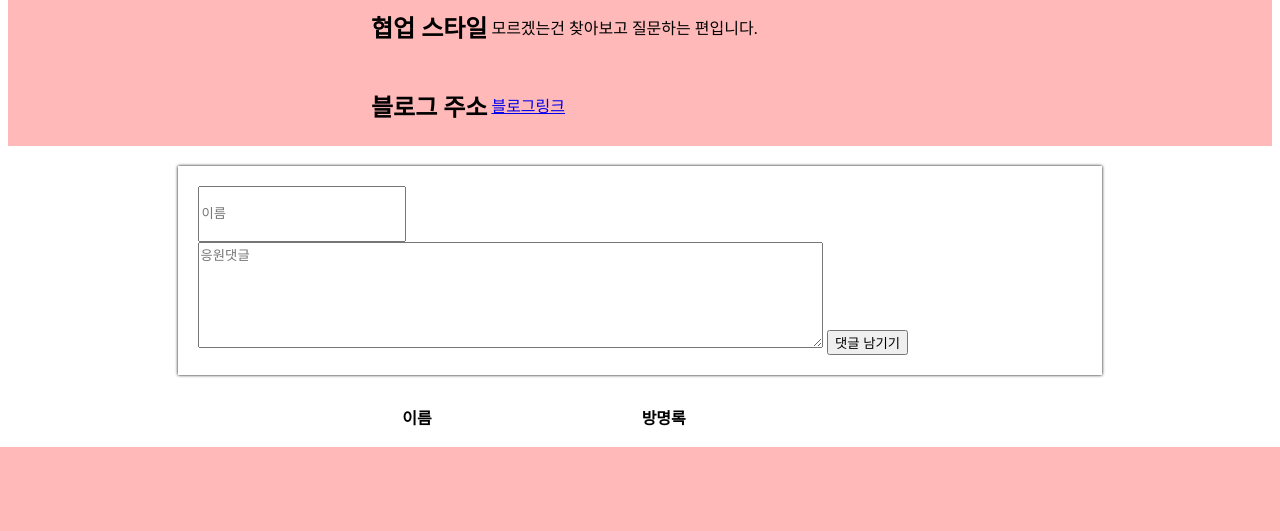
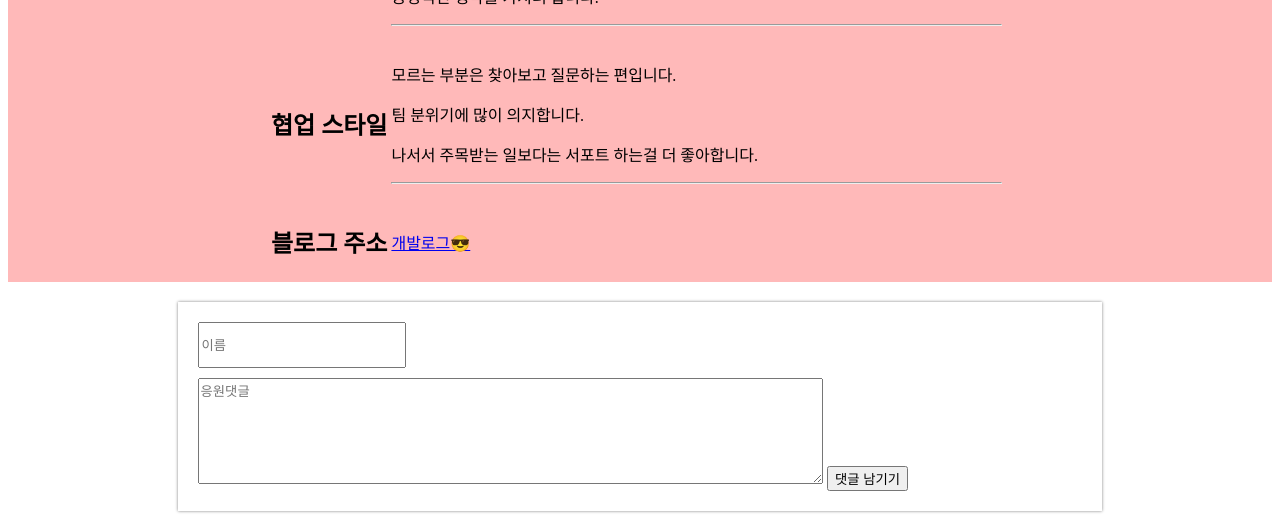
Before and after one commit to kapsin2/team-project, a Flask app: page /bang3.html in a window 1280 px wide. Shown: the part 418-949 px from the top of the page. Before the commit the page ends 865 px from the top, so only its background shows below. Run offline with Flask 2, Linux system fonts and the light colour scheme; data that the repository does not hold is empty.

Commit message:
Update bang3.html

```diff
--- a/pythonProject/templates/bang3.html
+++ b/pythonProject/templates/bang3.html
@@ -6,26 +6,32 @@
     <meta charset="UTF-8">
     <title>Title</title>
     <style>
+
         #head {
             display: flex;
             flex-direction: column;
             justify-content: center;
             align-items: center;
-      background-color: #ff7088;
+            background-color:#ff7088 ;
+            color: white;
 
 
         }
-    #pic{
-      width: 300px;
-      height: 300px;
-      margin: 20px 30px ;
+
+        #pic {
+            width: 200px;
+            height: 200px;
+            margin: 20px 30px;
             float: left;
+            border-radius: 10%;
         }
-    #pr{
+
+        #pr {
             background-color: #fFB9B9;
+        }
 
-    }
-    .table{
+        .table {
+            word-break: keep-all;
             border: 10px;
         }
 
@@ -34,21 +40,32 @@
             max-width: 70%;
             margin: 20px auto 20px auto;
 
-            box-shadow: 0px 0px 3px 0px black;
+            box-shadow: 0px 0px 3px 0px gray;
             padding: 20px;
+
+
+            display: flex;
+            flex-direction: column;
+            justify-content: center;
+
+
         }
 
+
         .mypost > button {
-        margin-top: 15px;
+            margin-top: 10px;
+            margin-left: 50px;
         }
 
         .dis {
             width: 70%;
             height: auto;
+            margin-top: 10px;
         }
+
         .name {
             width: 200px;
-        height: 50px;
+            height: 40px;
         }
 
         .bang {
@@ -71,24 +88,25 @@
             border-width: 0;
             border-bottom: 1px solid;
         }
- #box{
+
+        #box {
 
         }
 
-
     </style>
     <script>
-            $(document).ready(function() {
+        $(document).ready(function () {
             show_order();
         });
+
         function show_order() {
             $.ajax({
                 type: 'GET',
                 url: '/comment3',
                 data: {},
                 success: function (response) {
-                    let rows =response['comments']
-                    for (let i = 0; i<rows.length; i++){
+                    let rows = response['comments']
+                    for (let i = 0; i < rows.length; i++) {
                         let name = rows[i]['name']
                         let comment = rows[i]['comment']
 
@@ -106,13 +124,13 @@
         }
 
 
-        function save_order(){
+        function save_order() {
             let name = $('#name3').val()
             let comment = $('#comment3').val()
             $.ajax({
                 type: 'POST',
                 url: '/comment3',
-                data: {name_give:name,comment_give:comment},
+                data: {name_give: name, comment_give: comment},
                 success: function (response) {
                     alert(response['msg'])
                     window.location.reload()
@@ -128,35 +146,53 @@
     <h1>나의 상세정보</h1>
 </div>
 <!--사진-->
+
 <div>
     <img id="pic" src="https://ca.slack-edge.com/T043597JK8V-U0477PU784Q-e8d14f672ff9-512" alt="...">
 </div>
+
+
 <!--장단점, 자기소개칸-->
 <div id="pr">
     <table class="table">
         <tr>
-            <td><h2>이름</h2></td>
-            <td>장지예</td>
+            <td><h2>이름 </h2></td>
+
+            <td>장지예 <hr/></td>
+            <hr/>
         </tr>
         <tr>
-            <td><h2>자신 설명</h2></td>
-            <td>안녕하세요. 메인페이지1 맡게 되었습니다. 반갑습니다.</td>
+            <td><h2>자신 설명 </h2></td>
+            <td>안녕하세요.코딩에 관심이 생기기 시작하고 공시생활을 탈출해 코딩인생으로 뛰어들었습니다. <hr/></td>
+
         </tr>
         <tr>
-            <td><h2>MBTI</h2></td>
-            <td>INFP</td>
+            <td><h2>MBTI </h2></td>
+            <td> INFP <hr/></td>
         </tr>
         <tr>
-            <td><h2>장점</h2></td>
-            <td>꾸준히 하는 일이 좋아요</td>
+            <td><h2>장점 </h2></td>
+            <td>
+                <p>꾸준히 하는 일이 좋아요.</p>
+                <p>긍정적인 생각을 가지려 합니다. <hr/></p>
+
+
+            </td>
         </tr>
         <tr>
-            <td><h2>협업 스타일</h2></td>
-            <td>모르겠는건 찾아보고 질문하는 편입니다.</td>
+            <td><h2>협업 스타일 </h2></td>
+            <td>
+
+                <p>모르는 부분은 찾아보고 질문하는 편입니다.</p>
+                <p>팀 분위기에 많이 의지합니다.</p>
+                <p>나서서 주목받는 일보다는 서포트 하는걸 더 좋아합니다. <hr/></p>
+                <p>
+
+            </td>
         </tr>
         <tr>
-            <td><h2>블로그 주소</h2></td>
-             <td><a href="https://gyaeh-coding.tistory.com/">블로그링크</a></td>
+            <td><h2>블로그 주소 </h2></td>
+            <td><a href="https://gyaeh-coding.tistory.com/" ><p>개발로그😎<p> </p></a></td>
         </tr>
     </table>
 </div>
```
Lines whose indentation alone changed are shown as unchanged.
